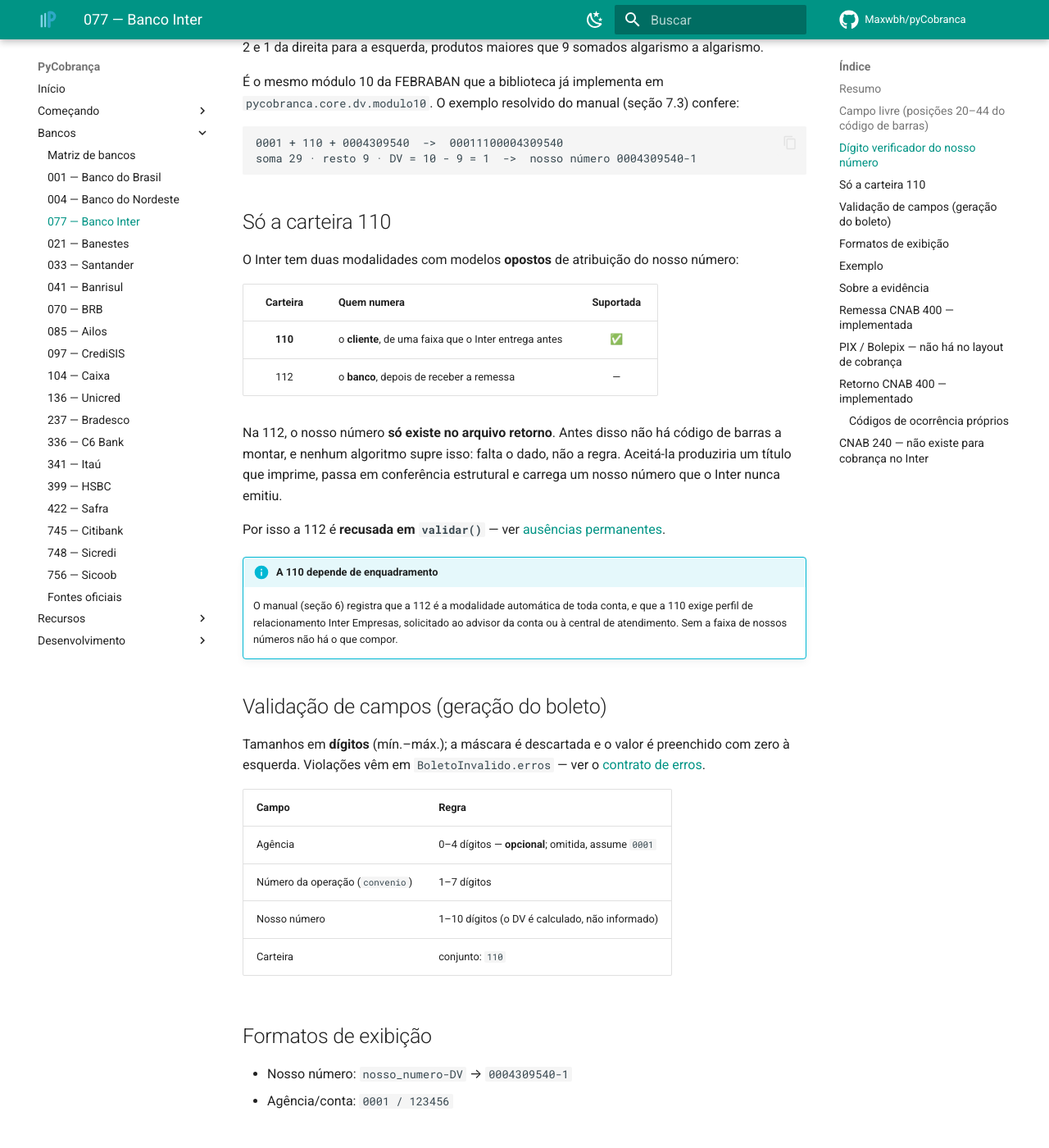
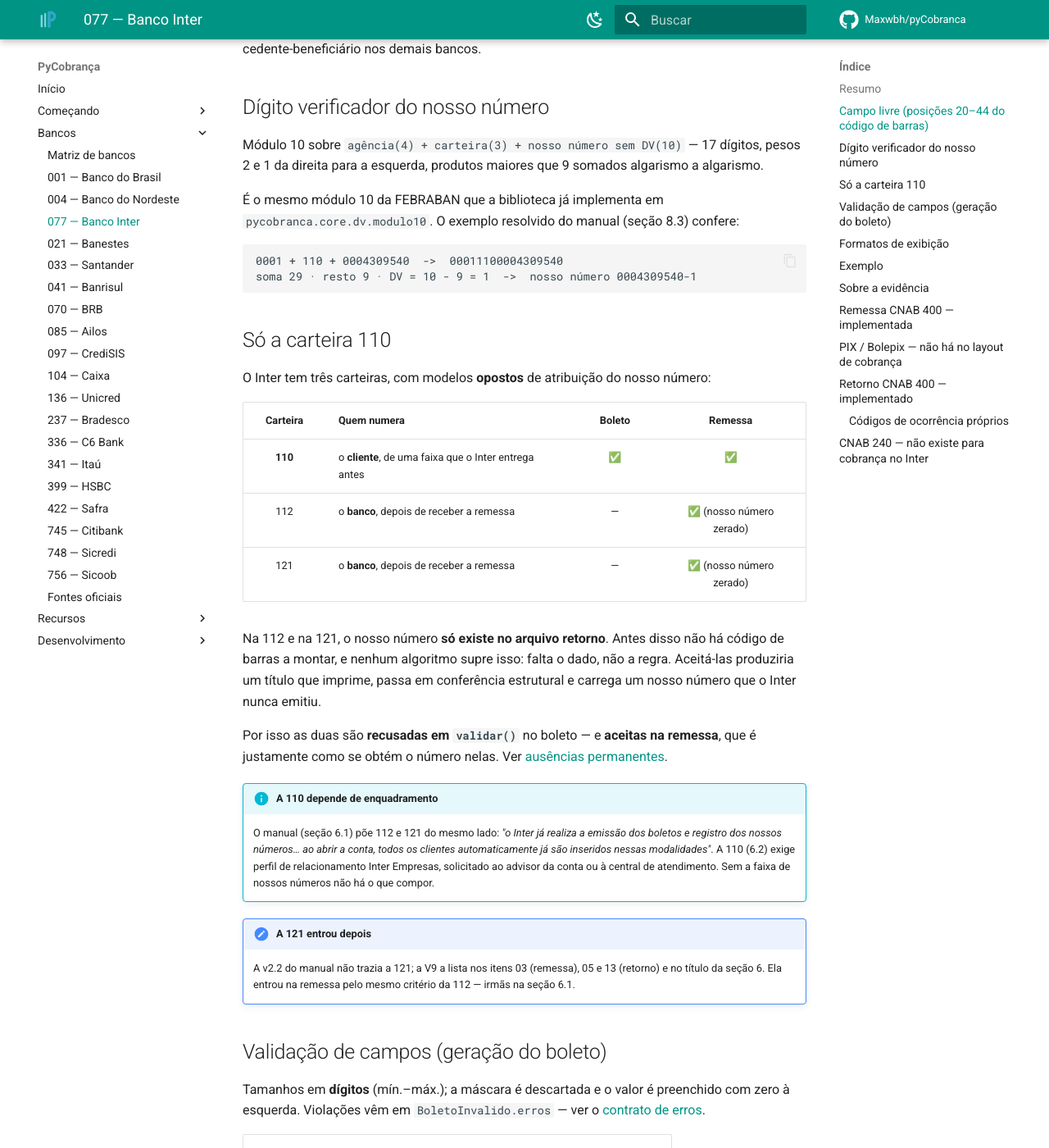
Before and after one commit to Maxwbh/pyCobranca, an MkDocs documentation site: the page built from docs/bancos/077-inter.md, in a window 1280 px wide and 1400 px high, scrolled down 939 px. Shown: the whole window at 82% size. Built offline with MkDocs 1.6.1 and Material for MkDocs 9.7.7, drawn with Linux system fonts in a browser that asks for light colours; comment, search, counter and statistics services are not loaded; some of the changed text lies outside the part shown.

Commit message:
Registrar o Inter no contrato REST e conferir o manual V9
Tres defeitos medidos contra a HML: o Inter fora de SLUG_POR_CODIGO (com a
guarda anulada por um fallback), multa em valor e desconto em percentual
recusados pelo validador comum, e o banco nao repassado a descreve_ocorrencia.
Manual do Inter conferido contra a V9: carteira 121 e tres ocorrencias novas.

````diff
--- a/docs/bancos/077-inter.md
+++ b/docs/bancos/077-inter.md
@@ -1,13 +1,19 @@
 ---
 description: >-
-  Boleto Banco Inter (077) em Python: campo livre posição a posição, DV do nosso número, carteira 110 e por que a 112 não é suportada.
+  Boleto Banco Inter (077) em Python: campo livre posição a posição, DV do nosso número, carteira 110 e por que a 112 e a 121 não são suportadas.
 ---
 
 # Banco Inter (077)
 
-**Manual oficial de referência:** *Manual CNAB400 — Emissão boletos de cobrança* (Inter, v2.2,
-26/08/2024), seções 6, 7.1.3 e 7.3. Fontes em [`fontes-oficiais.md`](fontes-oficiais.md) — os PDFs
-não são redistribuídos, apenas citados.
+**Manual oficial de referência:** *Manual CNAB 400 — Emissão boletos de cobrança* (Inter, **V9,
+06/07/2026**), seções 6, 8.1.3 e 8.3. Fontes em [`fontes-oficiais.md`](fontes-oficiais.md) — os
+PDFs não são redistribuídos, apenas citados.
+
+> **Conferido contra a V9.** A implementação nasceu da v2.2 (26/08/2024). As **41 posições** do
+> registro de transação tipo 1, as 14 do header, o trailer, as 18 posições lidas do retorno, o
+> campo livre (8.1.3) e o DV do nosso número (8.3, exemplo `0001` + `110` + `0004309540` → `1`)
+> **batem sem exceção** com a V9. O que mudou de v2.2 para cá está registrado abaixo: a carteira
+> **121** e três códigos de ocorrência.
 
 **Implementação:** [`pycobranca/bancos/inter.py`](../../pycobranca/bancos/inter.py) ·
 Dígito do banco: **9** · PIX: — (ver abaixo)
@@ -36,7 +42,7 @@
 direita para a esquerda, produtos maiores que 9 somados algarismo a algarismo.
 
 É o mesmo módulo 10 da FEBRABAN que a biblioteca já implementa em `pycobranca.core.dv.modulo10`.
-O exemplo resolvido do manual (seção 7.3) confere:
+O exemplo resolvido do manual (seção 8.3) confere:
 
 ```
 0001 + 110 + 0004309540  ->  00011100004309540
@@ -45,24 +51,33 @@
 
 ## Só a carteira 110
 
-O Inter tem duas modalidades com modelos **opostos** de atribuição do nosso número:
+O Inter tem três carteiras, com modelos **opostos** de atribuição do nosso número:
 
-| Carteira | Quem numera | Suportada |
-|:--:|---|:--:|
-| **110** | o **cliente**, de uma faixa que o Inter entrega antes | ✅ |
-| 112 | o **banco**, depois de receber a remessa | — |
+| Carteira | Quem numera | Boleto | Remessa |
+|:--:|---|:--:|:--:|
+| **110** | o **cliente**, de uma faixa que o Inter entrega antes | ✅ | ✅ |
+| 112 | o **banco**, depois de receber a remessa | — | ✅ (nosso número zerado) |
+| 121 | o **banco**, depois de receber a remessa | — | ✅ (nosso número zerado) |
 
-Na 112, o nosso número **só existe no arquivo retorno**. Antes disso não há código de barras a
-montar, e nenhum algoritmo supre isso: falta o dado, não a regra. Aceitá-la produziria um título
-que imprime, passa em conferência estrutural e carrega um nosso número que o Inter nunca emitiu.
+Na 112 e na 121, o nosso número **só existe no arquivo retorno**. Antes disso não há código de
+barras a montar, e nenhum algoritmo supre isso: falta o dado, não a regra. Aceitá-las produziria um
+título que imprime, passa em conferência estrutural e carrega um nosso número que o Inter nunca
+emitiu.
 
-Por isso a 112 é **recusada em `validar()`** — ver
+Por isso as duas são **recusadas em `validar()`** no boleto — e **aceitas na remessa**, que é
+justamente como se obtém o número nelas. Ver
 [ausências permanentes](../05-bancos-suportados.md#ausencias-que-sao-permanentes).
 
 !!! info "A 110 depende de enquadramento"
-    O manual (seção 6) registra que a 112 é a modalidade automática de toda conta, e que a 110
-    exige perfil de relacionamento Inter Empresas, solicitado ao advisor da conta ou à central de
-    atendimento. Sem a faixa de nossos números não há o que compor.
+    O manual (seção 6.1) põe 112 e 121 do mesmo lado: *"o Inter já realiza a emissão dos boletos e
+    registro dos nossos números… ao abrir a conta, todos os clientes automaticamente já são
+    inseridos nessas modalidades"*. A 110 (6.2) exige perfil de relacionamento Inter Empresas,
+    solicitado ao advisor da conta ou à central de atendimento. Sem a faixa de nossos números não
+    há o que compor.
+
+!!! note "A 121 entrou depois"
+    A v2.2 do manual não trazia a 121; a V9 a lista nos itens 03 (remessa), 05 e 13 (retorno) e no
+    título da seção 6. Ela entrou na remessa pelo mesmo critério da 112 — irmãs na seção 6.1.
 
 ## Validação de campos (geração do boleto)
 
@@ -102,7 +117,7 @@
 
     O que sustenta esta implementação: o **DV do nosso número conferido contra o exemplo resolvido
     do manual** (única verificação com número esperado vindo do banco), as **posições do campo
-    livre conferidas uma a uma** contra a tabela da seção 7.1.3, e a montagem do código de barras
+    livre conferidas uma a uma** contra a tabela da seção 8.1.3, e a montagem do código de barras
     validada pelo **verificador FEBRABAN independente**, que não usa nada do núcleo.
 
     O código de barras congelado nos testes é **guarda de regressão, não paridade externa**: ele
@@ -128,7 +143,7 @@
 |---|---|
 | Header, posições 27–46 | **brancos** — o Inter não identifica a conta no header |
 | Trailer, posições 2–7 | **quantidade de boletos** (o trailer genérico leva brancos ali) |
-| Detalhe, item 13 | na carteira **112** o nosso número vai **zerado**: quem numera é o banco |
+| Detalhe, item 13 | nas carteiras **112** e **121** o nosso número vai **zerado**: quem numera é o banco |
 
 !!! danger "Nosso número na remessa: 10 ou 11 dígitos, nunca preenchido com zero"
     A faixa que o Inter reserva vem com **10 dígitos, sem DV**. As 11 posições do item 13 pedem
@@ -208,7 +223,7 @@
 
 ### Códigos de ocorrência próprios
 
-O Inter usa quatro, e um deles **colide de frente** com a FEBRABAN:
+O Inter usa **sete**, e **três colidem de frente** com a FEBRABAN:
 
 | Código | Inter | Padrão FEBRABAN |
 |:--:|---|---|
@@ -216,11 +231,23 @@
 | 03 | Erro | Entrada rejeitada |
 | 06 | Pago | Liquidação normal |
 | **07** | **Cancelado** | **Liquidação por conta/parcial** |
+| 14 | Alteração da data de vencimento realizada | Confirmação de instrução de alteração de vencimento |
+| **15** | **Alteração do valor nominal realizada** | **Liquidação em cartório** |
+| **16** | **Alteração de valor e vencimento realizada** | **Confirmação de instrução de protesto** |
 
-Os três primeiros são equivalentes na prática; o `07` inverte o sentido. Descrever título
-cancelado como parcialmente liquidado erra a conciliação em silêncio. Por isso existe
-`OCORRENCIAS_400_POR_BANCO`, consultado antes do mapa padrão — `descreve_ocorrencia` aceita o
-banco, e `Retorno.descricao_ocorrencia` o repassa sozinho.
+O `02`, `03`, `06` e `14` são equivalentes na prática. Os outros três invertem o sentido, e nos
+três o rótulo do padrão é **plausível**: um título cancelado vira parcialmente liquidado, uma
+edição de valor vira liquidação em cartório, outra edição vira protesto. Nada disso levanta erro —
+erra a conciliação em silêncio.
+
+Por isso existe `OCORRENCIAS_400_POR_BANCO`, consultado antes do mapa padrão —
+`descreve_ocorrencia` aceita o banco, e `Retorno.descricao_ocorrencia` o repassa sozinho. Quem
+serializa pelo contrato REST precisa passar `banco=retorno.codigo_banco` a
+`retorno_item_para_api`; ver [04 — Retorno curado](../04-api-rest.md#retorno-curado-retornoitem).
+
+!!! note "O 14, 15 e 16 entraram depois"
+    A v2.2 listava só quatro códigos. A V9 acrescentou os três de alteração — e dois deles caíam
+    justamente em cima de códigos FEBRABAN de sentido oposto.
 
 O motivo da rejeição vem em texto livre nas posições **241–380**, quando a ocorrência é `03`.
 
````
Also changed, not shown: CHANGELOG.md (+38 -0 lines), docs/04-api-rest.md (+15 -2 lines), docs/17-compatibilidade.md (+20 -12 lines), docs/20-superficie-publica.md (+3 -3 lines), docs/bancos/README.md (+2 -2 lines), docs/bancos/fontes-oficiais.md (+1 -1 lines), 13 other files.
